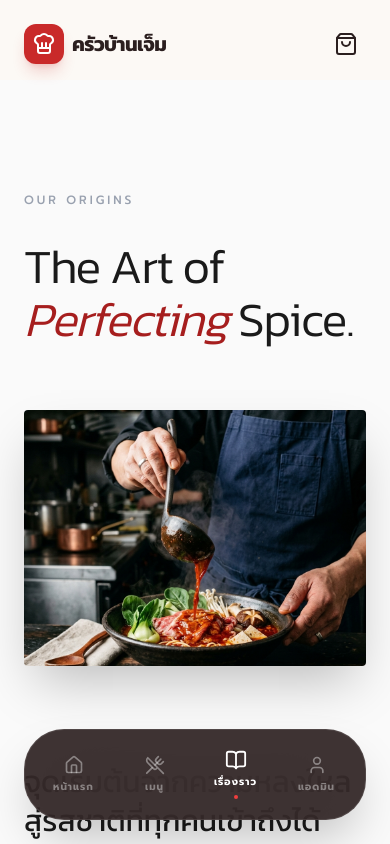
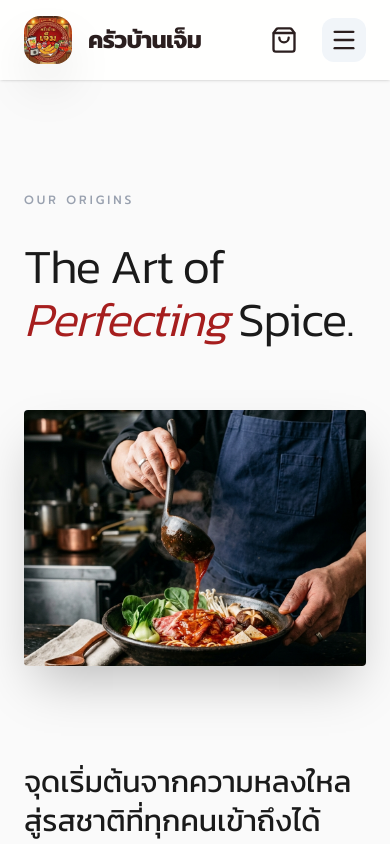
Before and after one commit to Yokminasai/krua-baan-gem, a Next.js app: page /story in a window 390 px wide. Shown: the top 844 px of the page. Built offline with nearby package versions, Linux system fonts and the light colour scheme.

Commit message:
Restore original logo and implement clean Drawer UI

```diff
--- a/src/components/layout/Navbar.tsx
+++ b/src/components/layout/Navbar.tsx
@@ -10,61 +10,76 @@ import {
   Home,
   UtensilsCrossed,
   BookOpen,
-  User,
-  ChefHat
+  ChefHat,
+  ChevronRight
 } from "lucide-react";
 import { useCartStore } from "@/store/useCartStore";
 import { motion, AnimatePresence } from "framer-motion";
+import Image from "next/image";
 
 const navLinks = [
   { name: "หน้าแรก", href: "/", icon: Home },
-  { name: "เมนู", href: "/menu", icon: UtensilsCrossed },
-  { name: "เรื่องราว", href: "/story", icon: BookOpen },
+  { name: "เมนูอาหาร", href: "/menu", icon: UtensilsCrossed },
+  { name: "เรื่องราวของเรา", href: "/story", icon: BookOpen },
 ];
 
 export default function Navbar() {
   const [scrolled, setScrolled] = useState(false);
+  const [isDrawerOpen, setIsDrawerOpen] = useState(false);
   const pathname = usePathname();
   const totalItems = useCartStore((state) => state.getTotalItems());
+  const isHomePage = pathname === "/";
 
   useEffect(() => {
-    const handleScroll = () => setScrolled(window.scrollY > 20);
+    const handleScroll = () => setScrolled(window.scrollY > 50);
     window.addEventListener("scroll", handleScroll);
     return () => window.removeEventListener("scroll", handleScroll);
   }, []);
 
+  // Close drawer when route changes
+  useEffect(() => {
+    setIsDrawerOpen(false);
+  }, [pathname]);
+
+  const isTransparent = isHomePage && !scrolled;
+  const textColor = isTransparent ? "text-white" : "text-deep-charcoal";
+
   return (
     <>
-      {/* Top Header - Desktop & Mobile */}
       <nav
-        className={`fixed top-0 left-0 right-0 z-50 transition-all duration-500 ${
-          scrolled
-            ? "bg-white/80 backdrop-blur-xl shadow-sm py-3"
-            : "bg-transparent py-6"
+        className={`fixed top-0 left-0 right-0 z-[60] transition-all duration-700 ${
+          isTransparent
+            ? "bg-transparent py-8"
+            : "bg-white/90 backdrop-blur-2xl shadow-sm py-4"
         }`}
       >
-        <div className="max-w-7xl mx-auto px-6 flex justify-between items-center">
-          <Link href="/" className="flex items-center gap-2 group">
-            <div className="w-10 h-10 bg-mala-600 rounded-xl flex items-center justify-center shadow-lg shadow-mala-600/20 group-hover:rotate-6 transition-transform">
-              <ChefHat className="w-6 h-6 text-white" />
+        <div className="max-w-7xl mx-auto px-6 md:px-10 flex justify-between items-center">
+          {/* Logo Section */}
+          <Link href="/" className="flex items-center gap-4 group">
+            <div className="relative w-12 h-12 rounded-2xl overflow-hidden shadow-2xl transition-transform group-hover:scale-110">
+              <Image
+                src="/logo.jpg"
+                alt="Logo"
+                fill
+                className="object-cover"
+                unoptimized
+              />
             </div>
-            <span className={`text-xl font-serif font-bold tracking-tight ${
-              scrolled || pathname !== "/" ? "text-deep-charcoal" : "text-white"
-            }`}>
+            <span className={`text-2xl font-serif font-bold tracking-tight transition-colors duration-500 ${textColor}`}>
               ครัวบ้านเจ็ม
             </span>
           </Link>
 
-          {/* Desktop Links */}
+          {/* Desktop Navigation */}
           <div className="hidden md:flex items-center gap-10">
             {navLinks.map((link) => (
               <Link
                 key={link.name}
                 href={link.href}
-                className={`text-sm font-bold uppercase tracking-widest transition-colors ${
+                className={`text-[13px] font-bold uppercase tracking-[0.2em] transition-all duration-300 relative group ${
                   pathname === link.href
                     ? "text-mala-600"
-                    : (scrolled || pathname !== "/" ? "text-slate-500 hover:text-mala-600" : "text-white/80 hover:text-white")
+                    : (isTransparent ? "text-white/80 hover:text-white" : "text-slate-500 hover:text-mala-600")
                 }`}
               >
                 {link.name}
@@ -72,68 +87,101 @@ export default function Navbar() {
             ))}
           </div>
 
-          {/* Desktop Cart */}
-          <div className="flex items-center gap-4">
-            <Link
-              href="/menu"
-              className="hidden md:flex h-11 px-6 bg-mala-600 text-white rounded-full items-center justify-center font-bold text-sm shadow-xl shadow-mala-600/20 active:scale-95 transition-all"
-            >
-              สั่งอาหารเลย
-            </Link>
-
-            <Link href="/menu" className="relative p-2 group">
-              <ShoppingBag className={`w-6 h-6 transition-colors ${
-                scrolled || pathname !== "/" ? "text-deep-charcoal" : "text-white"
-              }`} />
+          {/* Action Icons */}
+          <div className="flex items-center gap-4 md:gap-8">
+            <Link href="/menu" className="relative p-2 active:scale-90 transition-transform">
+              <ShoppingBag className={`w-7 h-7 transition-colors duration-500 ${isTransparent ? "text-white" : "text-deep-charcoal"}`} />
               {totalItems > 0 && (
-                <span className="absolute -top-1 -right-1 w-5 h-5 bg-mala-600 text-white text-[10px] font-black rounded-full flex items-center justify-center ring-2 ring-white">
+                <span className="absolute -top-1 -right-1 w-6 h-6 bg-mala-600 text-white text-[10px] font-black rounded-full flex items-center justify-center ring-4 ring-white/10 animate-in zoom-in">
                   {totalItems}
                 </span>
               )}
             </Link>
+
+            <button
+              onClick={() => setIsDrawerOpen(true)}
+              className={`p-2 rounded-xl transition-all active:scale-90 ${
+                isTransparent ? "bg-white/10 text-white" : "bg-slate-100 text-deep-charcoal"
+              }`}
+            >
+              <MenuIcon className="w-7 h-7" />
+            </button>
           </div>
         </div>
       </nav>
 
-      {/* Mobile Bottom Tab Bar - Professional iPhone Feel */}
-      <div className="md:hidden fixed bottom-6 left-6 right-6 z-[100]">
-        <div className="bg-deep-charcoal/90 backdrop-blur-2xl rounded-[2.5rem] border border-white/10 shadow-2xl p-2 flex items-center justify-between">
-          {navLinks.map((link) => {
+      {/* Modern Glassmorphism Drawer */}
+      <AnimatePresence>
+        {isDrawerOpen && (
+          <>
+            <motion.div
+              initial={{ opacity: 0 }}
+              animate={{ opacity: 1 }}
+              exit={{ opacity: 0 }}
+              onClick={() => setIsDrawerOpen(false)}
+              className="fixed inset-0 bg-black/60 backdrop-blur-sm z-[70]"
+            />
+            <motion.div
+              initial={{ x: "100%" }}
+              animate={{ x: 0 }}
+              exit={{ x: "100%" }}
+              transition={{ type: "spring", damping: 25, stiffness: 200 }}
+              className="fixed top-0 right-0 bottom-0 w-[85%] max-w-md bg-white z-[80] shadow-2xl p-10 flex flex-col"
+            >
+              <div className="flex justify-between items-center mb-16">
+                <div className="flex items-center gap-3">
+                  <div className="w-10 h-10 bg-mala-600 rounded-xl flex items-center justify-center text-white shadow-lg">
+                    <ChefHat className="w-6 h-6" />
+                  </div>
+                  <span className="text-xl font-serif font-bold text-deep-charcoal">เมนู</span>
+                </div>
+                <button
+                  onClick={() => setIsDrawerOpen(false)}
+                  className="p-3 bg-slate-100 rounded-2xl text-slate-500 hover:bg-slate-200 transition-all"
+                >
+                  <X className="w-6 h-6" />
+                </button>
+              </div>
+
+              <div className="flex flex-col gap-6">
+                {navLinks.map((link, i) => {
+                  const Icon = link.icon;
                   const isActive = pathname === link.href;
-            const Icon = link.icon;
                   return (
                     <Link
                       key={link.name}
                       href={link.href}
-                className={`flex-1 flex flex-col items-center gap-1 py-3 transition-all ${
-                  isActive ? "text-white" : "text-white/40"
+                      className={`group flex items-center justify-between p-6 rounded-3xl transition-all ${
+                        isActive ? "bg-mala-600 text-white shadow-xl shadow-mala-600/20" : "bg-slate-50 text-slate-600 hover:bg-slate-100"
                       }`}
                     >
-                <Icon className={`w-5 h-5 ${isActive ? "scale-110" : "scale-100"} transition-transform`} />
-                <span className="text-[10px] font-bold uppercase tracking-widest">{link.name}</span>
-                {isActive && (
-                  <motion.div
-                    layoutId="activeTab"
-                    className="w-1 h-1 bg-mala-500 rounded-full mt-0.5"
-                  />
-                )}
+                      <div className="flex items-center gap-5">
+                        <Icon className={`w-6 h-6 ${isActive ? "text-white" : "text-mala-600"}`} />
+                        <span className="text-lg font-bold tracking-tight">{link.name}</span>
+                      </div>
+                      <ChevronRight className={`w-5 h-5 transition-transform group-hover:translate-x-1 ${isActive ? "text-white/60" : "text-slate-300"}`} />
                     </Link>
                   );
                 })}
+              </div>
 
-          {/* User / Profile or POS link for admin */}
+              <div className="mt-auto pt-10 border-t border-slate-100">
+                <p className="text-[10px] font-black text-slate-300 uppercase tracking-[0.3em] text-center mb-6">
+                  ศาสตร์แห่งข้อมูล ศิลป์แห่งรสชาติ
+                </p>
                 <Link
-            href="/pos"
-            className="flex-1 flex flex-col items-center gap-1 py-3 text-white/40"
+                  href="/menu"
+                  className="w-full bg-deep-charcoal text-white py-5 rounded-[2rem] font-bold text-center block shadow-2xl active:scale-[0.98] transition-all"
                 >
-            <User className="w-5 h-5" />
-            <span className="text-[10px] font-bold uppercase tracking-widest">แอดมิน</span>
+                  สั่งอาหารเลย
                 </Link>
               </div>
-      </div>
+            </motion.div>
+          </>
+        )}
+      </AnimatePresence>
 
       <style jsx global>{`
-        /* Hide navbar on scroll down, show on scroll up for mobile if needed */
         .no-scrollbar::-webkit-scrollbar { display: none; }
         .no-scrollbar { -ms-overflow-style: none; scrollbar-width: none; }
       `}</style>
```
Lines whose indentation alone changed are shown as unchanged.
